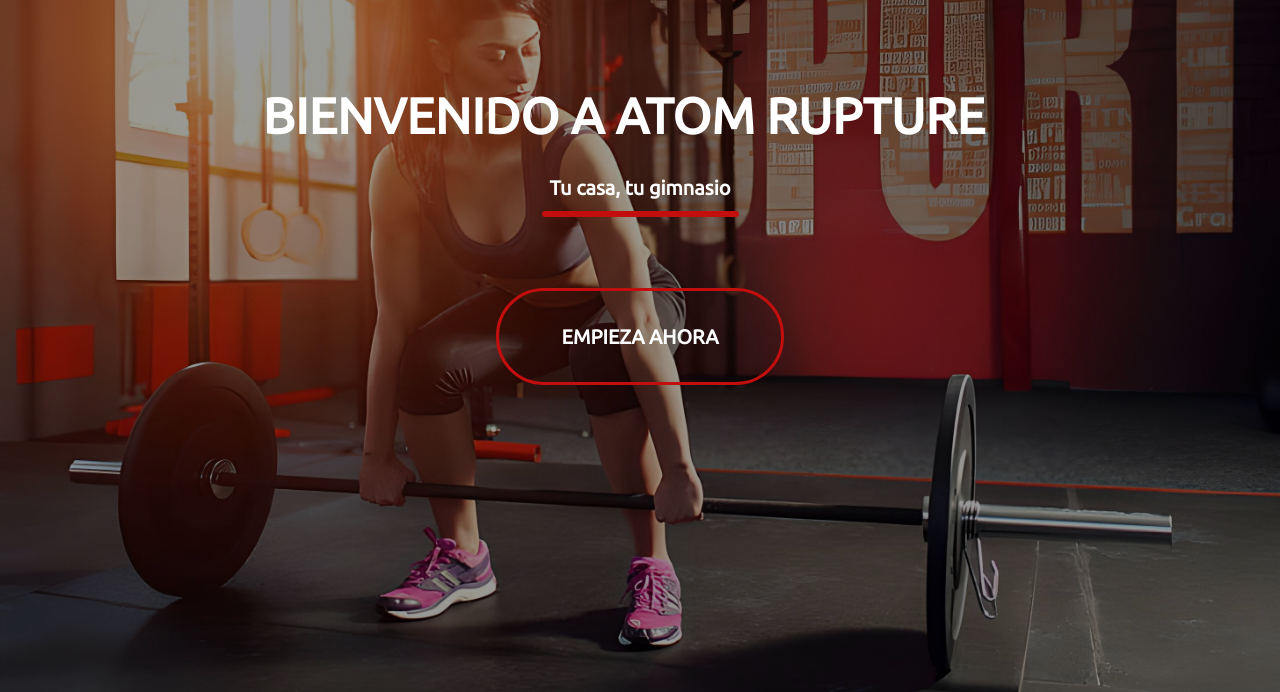
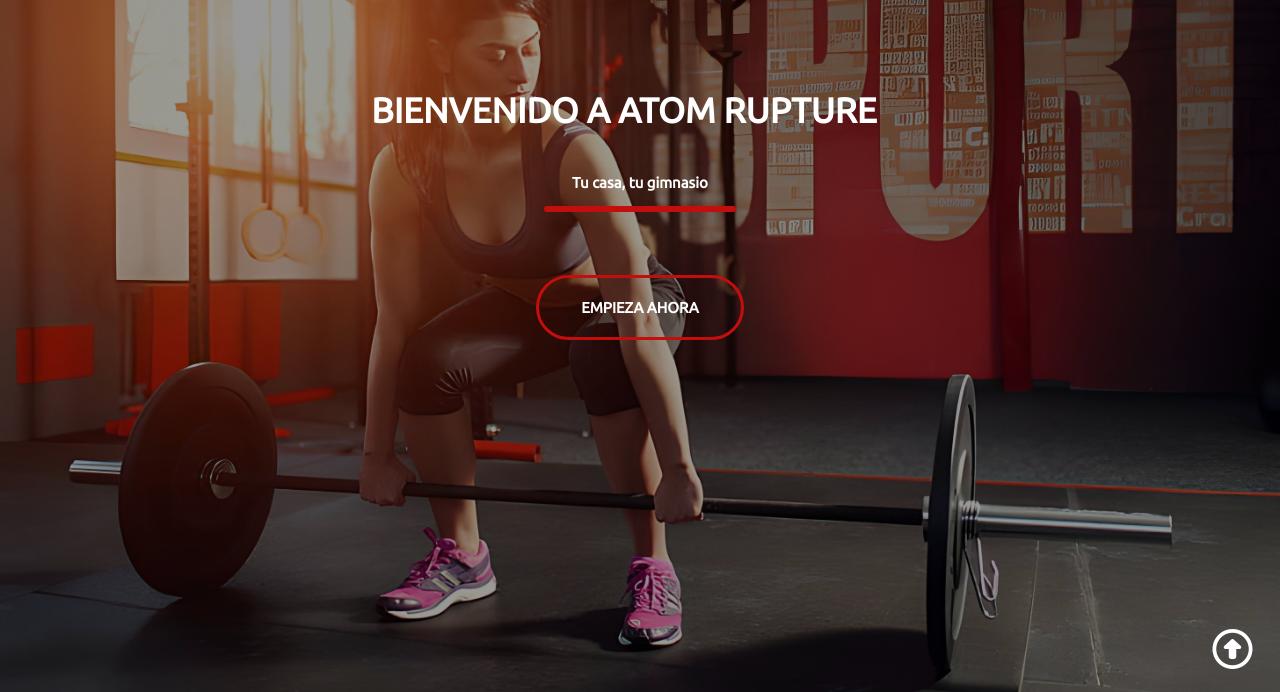
Before and after one commit to AtomRupture/proyecto_rupture, a PHP site: page / in a window 1280 px wide. Shown: the part 108-800 px from the top of the page. Run offline with PHP 8.4, Linux system fonts and the light colour scheme; some libraries are stand-ins or nearby versions.

Commit message:
Botón flotante y mejoras en los tamaños
Se mejoraron los tamaños y dimensiones de pagina, se organizaron los media querys y los keyframes

```diff
--- a/css/style.css
+++ b/css/style.css
@@ -33,6 +33,7 @@ header{
     color: white;
     padding-top: 2rem;
     padding-left: 1rem;
+    font-size: 15px;
 
 }
 
@@ -90,7 +91,7 @@ header{
     font-size: 19px;
     color: white;
     cursor: pointer;
-    max-width: 5rem;
+    max-width: 1rem;
     margin-top: -1rem;
     padding-right: 3rem;
     transition: .4s;
@@ -102,7 +103,8 @@ header{
 }
 
 .logo{
-    max-width: 7rem;
+    max-width: 9rem;
+    padding-left: 2.4rem;
 }
 
 
@@ -135,6 +137,174 @@ header{
     display: none;
 }
 
+.Text_princp{
+    text-align: center;
+    padding: 3rem;
+    padding-left: 1rem;
+    color: white;
+    font-weight: 700px;
+    font-size: 35px;
+    line-height: 57.45px;
+    font-style: normal;
+    position: static;
+}
+
+.text_second{
+    padding: 7rem;
+    text-align: center;
+    font-weight: 700px;
+    font-size: 15px;
+    line-height: 22.98px;
+    font-style: normal;
+    margin-top: -8rem;
+    color: white;
+    position: static;
+}
+
+.line-1{
+    display: inline-block;
+    align-items: center;
+    vertical-align: middle;
+    width: 15%;
+    margin-left:0rem;
+    margin-top: -10.5rem;
+    margin-bottom: 3rem;
+    border-radius: 1rem;
+    border: 3px solid #C30E0E;
+    position: static;
+    animation-name: line-1-animation;
+    animation-duration: 1.9s;
+}
+
+.b3{
+    text-align: center;
+    padding: 60px 0;
+}
+
+.bt{
+    text-align: center;
+    padding: 60px 0;
+    margin: 1rem;
+}
+
+.emp-ahr{
+    display: inline;
+    vertical-align: middle;
+    background-color: transparent;
+    border: 3px solid #C30E0E;
+    padding: 1rem;
+    border-radius: 3rem;
+    width: 13rem;
+    font-weight: 700;
+    line-height: 27.58px;
+    font-size: 20px;
+    font-style: normal;
+    color: white;
+    text-align: center;
+    cursor: pointer;
+    margin-left: 0rem;
+    font-size: 15px;
+    position: static;
+    transition: .50s;
+    margin-top: -13rem;
+
+  }
+  .sec1{
+    max-height: 10rem;
+  }
+  .emp-ahr::after {
+    content: "";
+    position: static;
+    width: 95%;
+    height: 40%;
+    transition: 0.5s;
+    transform-origin: center;
+  }
+
+  .emp-ahr::before {
+    content: "";
+    transform-origin: center;
+    position: static;
+    width: 95%;
+    height: 40%;
+    transition: 0.5s;
+  }
+
+  .emp-ahr:hover::before, .emp-ahr:hover::after {
+    transform: scale(0)
+  }
+
+  .emp-ahr:hover {
+    box-shadow: inset 0px 0px 25px #C30E0E;
+  }
+
+
+  #btn-mas{
+    display: none;
+}
+.bot{
+    position: fixed;
+    bottom: 15px;
+    right: 20px;
+}
+.redes a, .btn-mas label{
+    display: block;
+    text-decoration: none;
+    background: none;
+    color: #fff;
+    width: 55px;
+    height: 55px;
+    line-height: 55px;
+    text-align: center;
+    border: none;
+    border-radius: none;
+    font-size: 24px;
+    transition: all 500ms ease;
+
+}
+
+.redes a:hover{
+    background: none;
+    color: none;
+    box-shadow: 0px 1px 10px rgba(155, 155, 155, 0.637);
+    border-radius: 1.5rem;
+}
+.redes a{
+    margin-bottom: -15px;
+    opacity: 0;
+    visibility: hidden;
+}
+#btn-mas:checked~ .redes a{
+    margin-bottom: 20px;
+    opacity: 1;
+    visibility: visible;
+}
+.btn-mas label{
+    cursor: pointer;
+    background: none;
+    font-size: 40px;
+}
+
+.btn-mas label:hover{
+    color: #E40b0b;
+}
+#btn-mas:checked ~ .btn-mas label{
+    transform: rotate(180deg);
+    font-size: 45px;
+}
+
+
+
+
+
+
+
+
+
+
+/* -------------------------------------------------------------------------------------------- */
+/* No escribir debajo!!!!!!(solo media querys y keyframes) */
+/* -------------------------------------------------------------------------------------------- */
 @media screen and (max-width:1000px){
     .a-mu{
         display: block;
@@ -183,8 +353,6 @@ header{
         visibility: visible;
     }
 
-
-
     .nav-list{
         flex-direction: column;
         align-items: center;
@@ -201,7 +369,9 @@ header{
         max-width: 10rem;
     }
 
-
+    .bot{
+        display: none;
+    }
 }
 
 @media screen and (max-width:500px){
@@ -230,113 +400,9 @@ header{
         padding-bottom: 4rem;
         transition: 5s ease-in-out;
     }
-
 }
-.Text_princp{
-    text-align: center;
-    padding: 3rem;
-    padding-left: 1rem;
-    color: white;
-    font-weight: 700px;
-    font-size: 50px;
-    line-height: 57.45px;
-    font-style: normal;
-    position: static;
-}
-
-.text_second{
-    padding: 7rem;
-    text-align: center;
-    font-weight: 700px;
-    font-size: 20px;
-    line-height: 22.98px;
-    font-style: normal;
-    margin-top: -8rem;
-    color: white;
-    position: static;
-}
-
-.line-1{
-    display: inline-block;
-    align-items: center;
-    vertical-align: middle;
-    width: 197px;
-    margin-left:0rem;
-    margin-top: -10.5rem;
-    margin-bottom: 3rem;
-    border-radius: 1rem;
-    border: 3px solid #C30E0E;
-    position: static;
-    animation-name: line-1-animation;
-    animation-duration: 1.9s;
-}
-
-.b3{
-    text-align: center;
-    padding: 60px 0;
-}
-
-.bt{
-    text-align: center;
-    padding: 60px 0;
-    margin: 1rem;
-}
-
-.emp-ahr{
-    display: inline;
-    vertical-align: middle;
-    background-color: transparent;
-    border: 3px solid #C30E0E;
-    padding: 2rem;
-    border-radius: 3rem;
-    width: 18rem;
-    font-weight: 700;
-    line-height: 27.58px;
-    font-size: 20px;
-    font-style: normal;
-    color: white;
-    text-align: center;
-    cursor: pointer;
-    margin-left: 0rem;
-    position: static;
-    transition: .50s;
-    margin-top: -10rem;
-
-  }
-
-  .emp-ahr::after {
-    content: "";
-    position: static;
-    width: 95%;
-    height: 40%;
-    transition: 0.5s;
-    transform-origin: center;
-  }
-
-  .emp-ahr::before {
-    content: "";
-    transform-origin: center;
-    position: static;
-    width: 95%;
-    height: 40%;
-    transition: 0.5s;
-  }
-
-  .emp-ahr:hover::before, .emp-ahr:hover::after {
-    transform: scale(0)
-  }
-
-  .emp-ahr:hover {
-    box-shadow: inset 0px 0px 25px #C30E0E;
-  }
-
-
-
-
-
-
 
 @keyframes line-1-animation{
     0%   {background-color: #E40b0b; width: 0%;}
-    100% {background-color: #C30E0E; width: 197px;}
+    100% {background-color: #C30E0E; width: 15%;}
 }
--- a/index.html
+++ b/index.html
@@ -15,7 +15,6 @@
 </head>
 <body>
     <header>
-
            <a href="http://"> <img src="img/unnamed-removebg-preview.svg" alt="logo" class="logo"></a>
             <button class="a-mu" id="abrir"><i class="fa-solid fa-bars"></i></button>
             <nav class="nav">
@@ -32,21 +31,37 @@
         </nav>
     </header>
 
-    <section>
+    <section class="sec1">
+        <article>
         <div class="b3">
         <h1 class="Text_princp">BIENVENIDO A ATOM RUPTURE</h1>
         <div class="btt">
         <h2 class="text_second">Tu casa, tu gimnasio</h2>
         </div>
-        <div class="l1">
         <hr class="line-1">
-        </div>
         <div class="bt">
         <button class="emp-ahr">
             EMPIEZA AHORA
         </button>
         </div>
         </div>
+        </article>
+    </section>
+    <div class="bot">
+        <input type="checkbox" id="btn-mas">
+        <div class="redes">
+            <a href="#" class="fa fa-facebook"></a>
+            <a href="#" class="fa fa-youtube"></a>
+            <a href="#" class="fa fa-twitter"></a>
+            <a href="#" class="fa fa-pinterest"></a>
+        </div>
+        <div class="btn-mas">
+            <label for="btn-mas" class="far fa-arrow-alt-circle-up"></label>
+        </div>
+
+    <section>
+
+
     </section>
 </body>
 </html>
```
